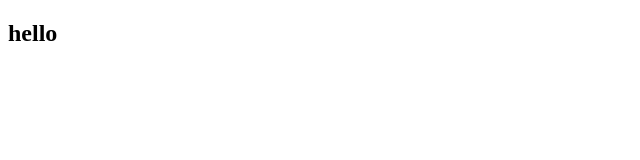
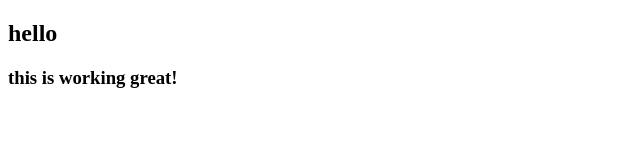
Before and after one commit to mdcameronio/new-project, a plain HTML site: page index.html in a window 1280 px wide. Shown: the whole page, without its empty margins (0-640 px from the left). Drawn offline with Linux system fonts and the light colour scheme.

Commit message:
h3 added

```diff
--- a/index.html
+++ b/index.html
@@ -6,5 +6,6 @@
 </head>
 <body>
 <h2>hello</h2>
+<h3>this is working great!</h3>
 </body>
 </html>
```
